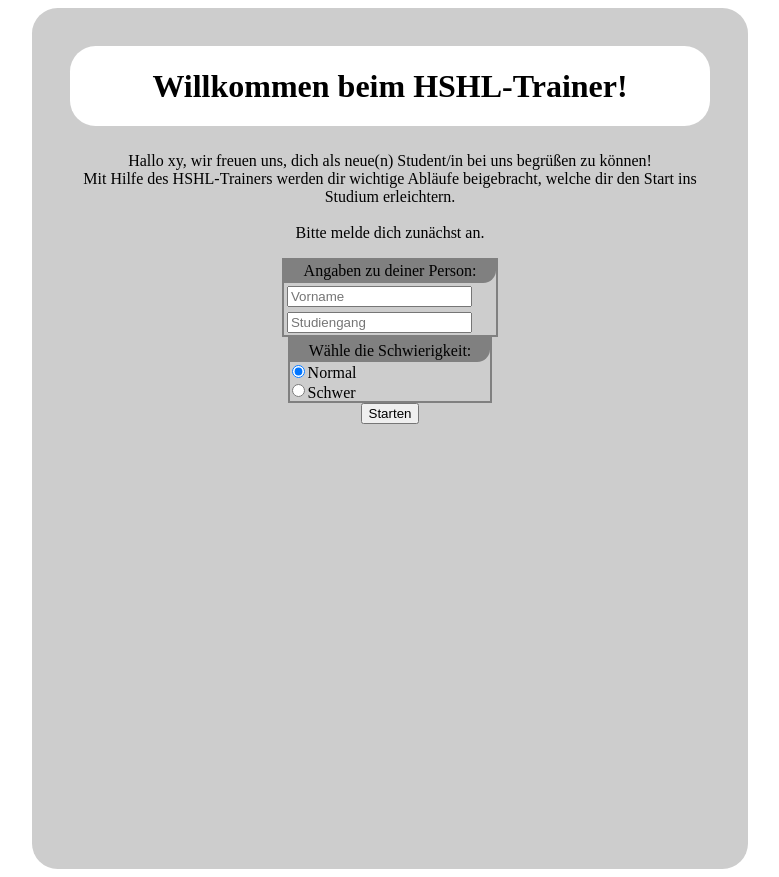
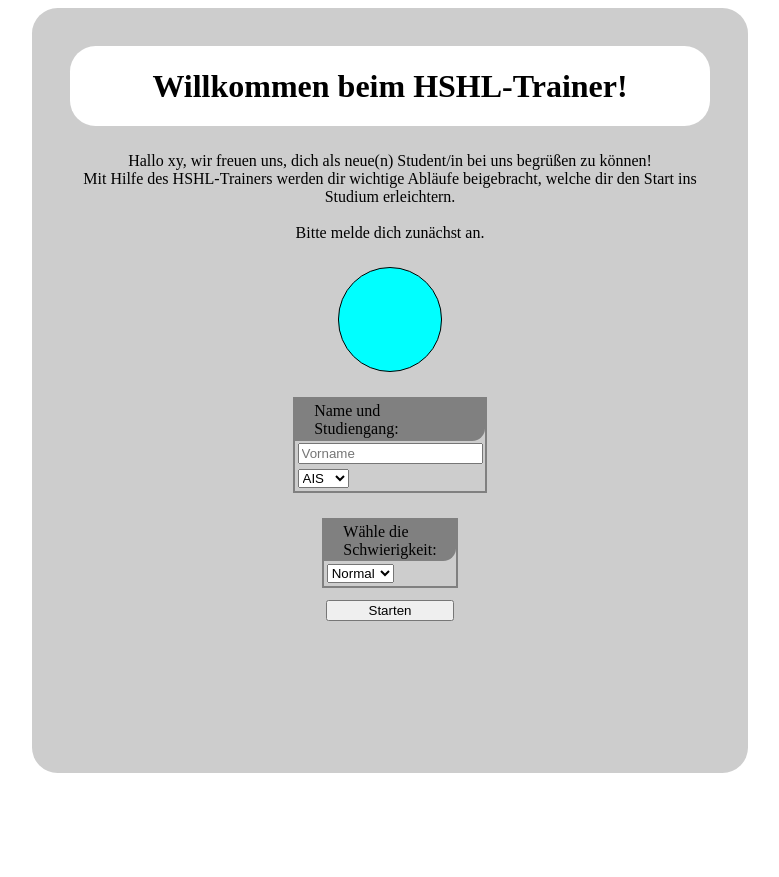
Before and after one commit to ItsNico01/SoftwareProjekt, a Vue app: page / in a window 1280 px wide. Shown: the whole page, without its empty margins (250-1029 px from the left). After the commit the page ends 800 px from the top, so only its background shows below. Built offline with nearby package versions, Linux system fonts and the light colour scheme.

Commit message:
WelcomeHeade + AvatarSelection

```diff
--- a/src/components/Avatar.vue
+++ b/src/components/Avatar.vue
@@ -1,13 +1,33 @@
 <script setup>
+import {ref} from "vue";
+import AvatarSelection from "@/components/AvatarSelection.vue";
 
+const props = defineProps({
+  css: String
+})
+
+let avatarBoxVisible = ref(false);
+
+//Avatarbox anzeigen oder verstecken
+function toggleAvatarBox() {
+  avatarBoxVisible.value = !avatarBoxVisible.value;
+  console.log(avatarBoxVisible.value)
+}
 </script>
 
 <template>
-  <div class="avatar"></div>
+  <div :class="props.css" @click="toggleAvatarBox">
+    <p class="hide">Bearbeiten</p>
+  </div>
+  <!-- Wenn avatarBoxVisible true -> Komponente wird angezeigt-->
+  <Transition>
+    <AvatarSelection v-if="avatarBoxVisible" />
+  </Transition>
+
 </template>
 
 <style scoped>
-.avatar {
+.desktopView {
   width: 10vw;
   height: 10vw;
   border: 1vw solid black;
@@ -15,7 +35,39 @@
   background-color: aqua;
   margin-inline: auto;
   margin-top: 2vw;
+}
+.welcomeView {
+  width: 8vw;
+  height: 8vw;
+  border: 0.1vw solid black;
+  border-radius: 50%;
+  background-color: aqua;
+  margin-inline: auto;
+  margin-top: 2vw;
+  margin-bottom: 1vw;
 
+}
+.hide {
+  display: none;
+}
+.welcomeView:hover .hide{
+  display: block;
+  color: white;
+  height: 2vw;
+  text-align: center;
+}
+.welcomeView:hover {
+  background-color: grey;
+}
+
+.v-enter-active,
+.v-leave-active {
+  transition: opacity 0.5s ease;
+}
+
+.v-enter-from,
+.v-leave-to {
+  opacity: 0;
 }
 
 </style>
--- /dev/null
+++ b/src/components/AvatarSelection.vue
@@ -0,0 +1,20 @@
+<script setup>
+
+</script>
+
+<template>
+  <div class="openbox">
+    hallo
+  </div>
+</template>
+
+<style scoped>
+.openbox {
+  width: 10vw;
+  height: 10vw;
+  margin-inline: auto;
+  border: 0.2vw solid black;
+
+}
+
+</style>
--- a/src/components/RegisterForm.vue
+++ b/src/components/RegisterForm.vue
@@ -5,23 +5,22 @@
 <template>
   <form>
     <fieldset>
-      <legend>Angaben zu deiner Person: </legend><br>
+      <legend>Name und Studiengang: </legend><br>
         <input type="text" placeholder="Vorname" required><br>
-        <input type="text" placeholder="Studiengang" required><br>
+
+      <select id="major" name="major">
+        <option value="AIS">AIS</option>
+        <option value="CVD">CVD</option>
+      </select>
     </fieldset>
 
     <fieldset>
-      <legend>Wähle die Schwierigkeit:</legend>
+      <legend>Wähle die Schwierigkeit:</legend><br>
 
-      <div>
-        <input type="radio" id="normal" name="difficulty" value="normal" checked />
-        <label for="normal">Normal</label>
-      </div>
-
-      <div>
-        <input type="radio" id="hard" name="difficulty" value="hard" />
-        <label for="hard">Schwer</label>
-      </div>
+      <select id="difficulty" name="difficulty">
+        <option value="normal">Normal</option>
+        <option value="hard">Schwer</option>
+      </select>
     </fieldset>
 
     <button type="submit">Starten</button>
@@ -40,9 +39,10 @@ form {
 }
 
 fieldset {
-  margin: 0;
+  margin: 1vw;
   padding: 0;
   border: 2px solid #808080;
+  width: 10vw;
 }
 
 legend {;
@@ -53,12 +53,16 @@ legend {;
   border-bottom-right-radius: 1vw;
 }
 
-
-
-
-
 input {
   margin: 0.2vw;
 }
 
+select {
+  margin: 0.2vw;
+}
+
+button {
+  width: 10vw;
+}
+
 </style>
--- a/views/DesktopView.vue
+++ b/views/DesktopView.vue
@@ -17,7 +17,7 @@ const style = "offButton";
 </script>
 
 <template>
-  <Avatar/>
+  <Avatar :css="'desktopView'"/>
   <LevelBar/>
   <ButtonGrid/>
   <SingleButton :path="route.path" :css="style"/>
--- a/views/WelcomeView.vue
+++ b/views/WelcomeView.vue
@@ -2,11 +2,13 @@
 
 import WelcomeHeader from "@/components/WelcomeHeader.vue";
 import RegisterForm from "@/components/RegisterForm.vue";
+import Avatar from "@/components/Avatar.vue";
 </script>
 
 <template>
   <div class="container">
     <WelcomeHeader/>
+    <Avatar :css="'welcomeView'"/>
     <RegisterForm/>
   </div>
 
@@ -15,7 +17,7 @@ import RegisterForm from "@/components/RegisterForm.vue";
 <style scoped>
 .container {
   width: 50vw;
-  height: 98vh;
+  height: 86vh;
   border-radius: 2vw;
   margin-inline: auto;
   margin-top: 1vh;
```
